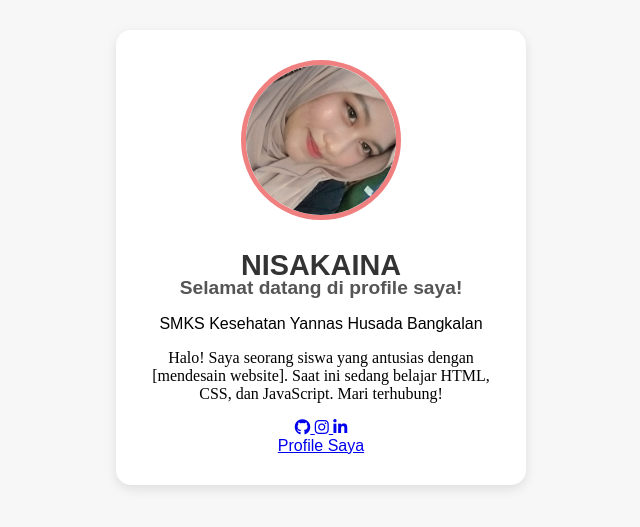
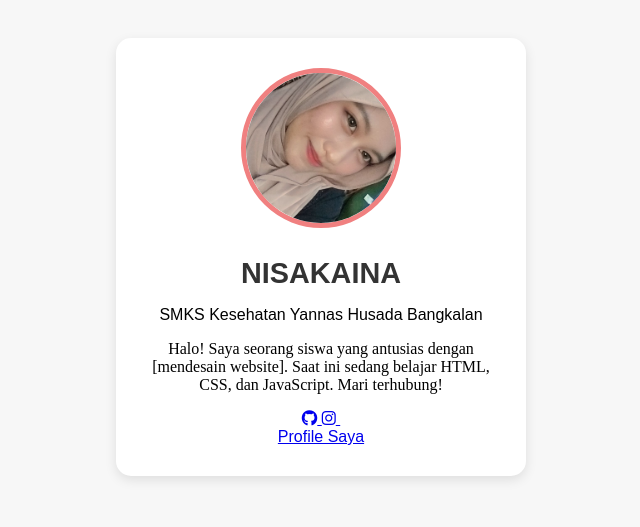
Before and after one commit to khoirunnisa3457-png/NISAKAINA, a plain HTML site: page index.html in a window 1280 px wide. Shown: the part 143-670 px from the top of the page, without its empty margins (319-959 px from the left). Drawn offline with Linux system fonts and the light colour scheme.

Commit message:
index.html

```diff
--- a/index.html
+++ b/index.html
@@ -16,7 +16,6 @@
         </div>
 
         <h1 class="profile-name">NISAKAINA</h1>
-        <h2 class="welcome-message" style="color: #555; font-size: 1.2em; margin-top: -10px;">Selamat datang di profile saya!</h2>
         <p class="profile-title">SMKS Kesehatan Yannas Husada Bangkalan</p>
 
         <p class="profile-bio" style="font-family: 'Times New Roman', Times, serif;">
@@ -31,8 +30,8 @@
             <a href="https://instagram.com/_nsakynaa" target="_blank" title="Instagram">
                 <i class="fab fa-instagram"></i>
             </a>
-            <a href="https://linkedin.com/in/USERNAME_ANDA" target="_blank" title="LinkedIn">
-                <i class="fab fa-linkedin-in"></i>
+            <a href="https://whatsApp.com/in/USERNAME_ANDA" target="_blank" title="WhatsApp">
+                <i class="fab fa-WhatsApp-in"></i>
             </a>
         </div>
 
```
